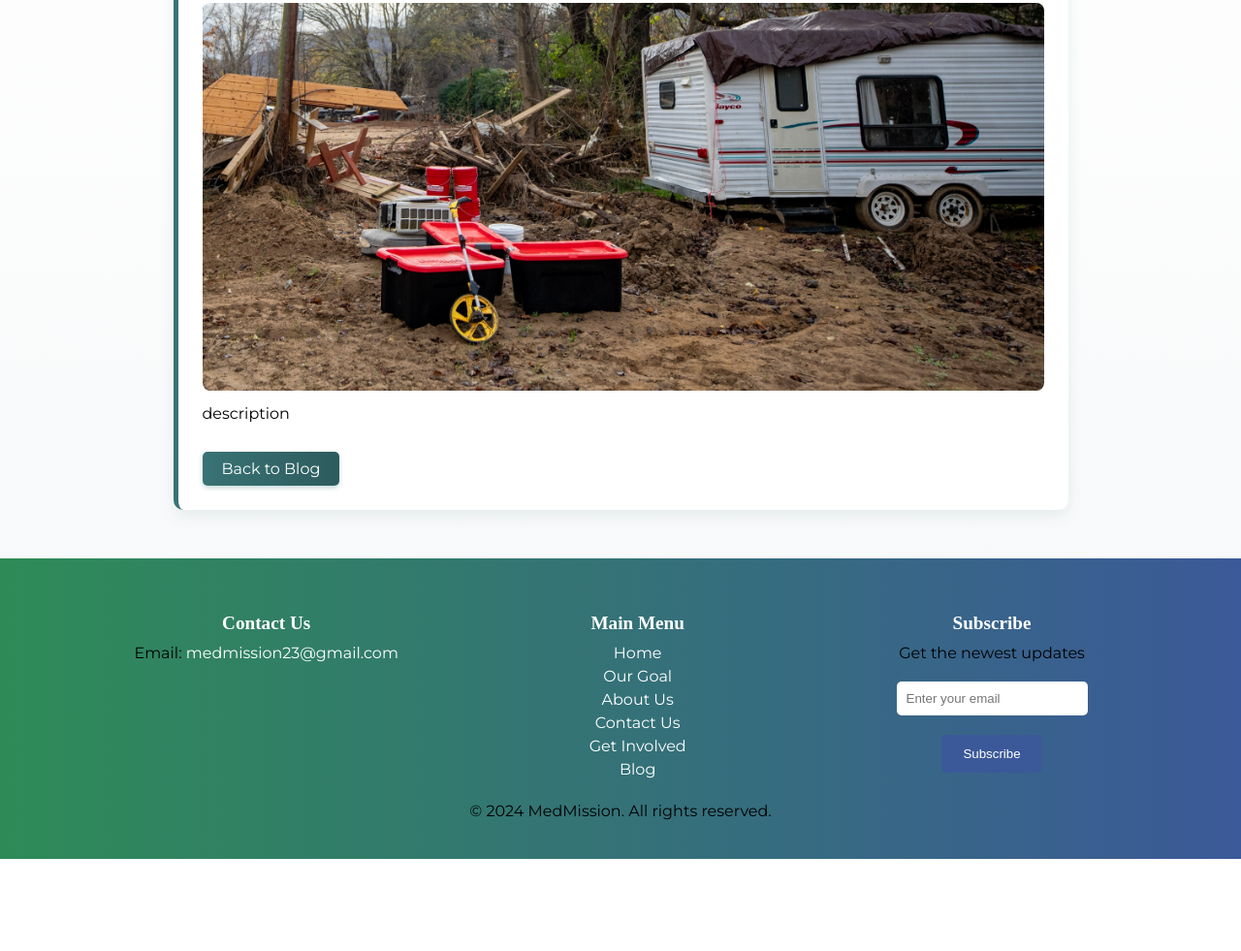
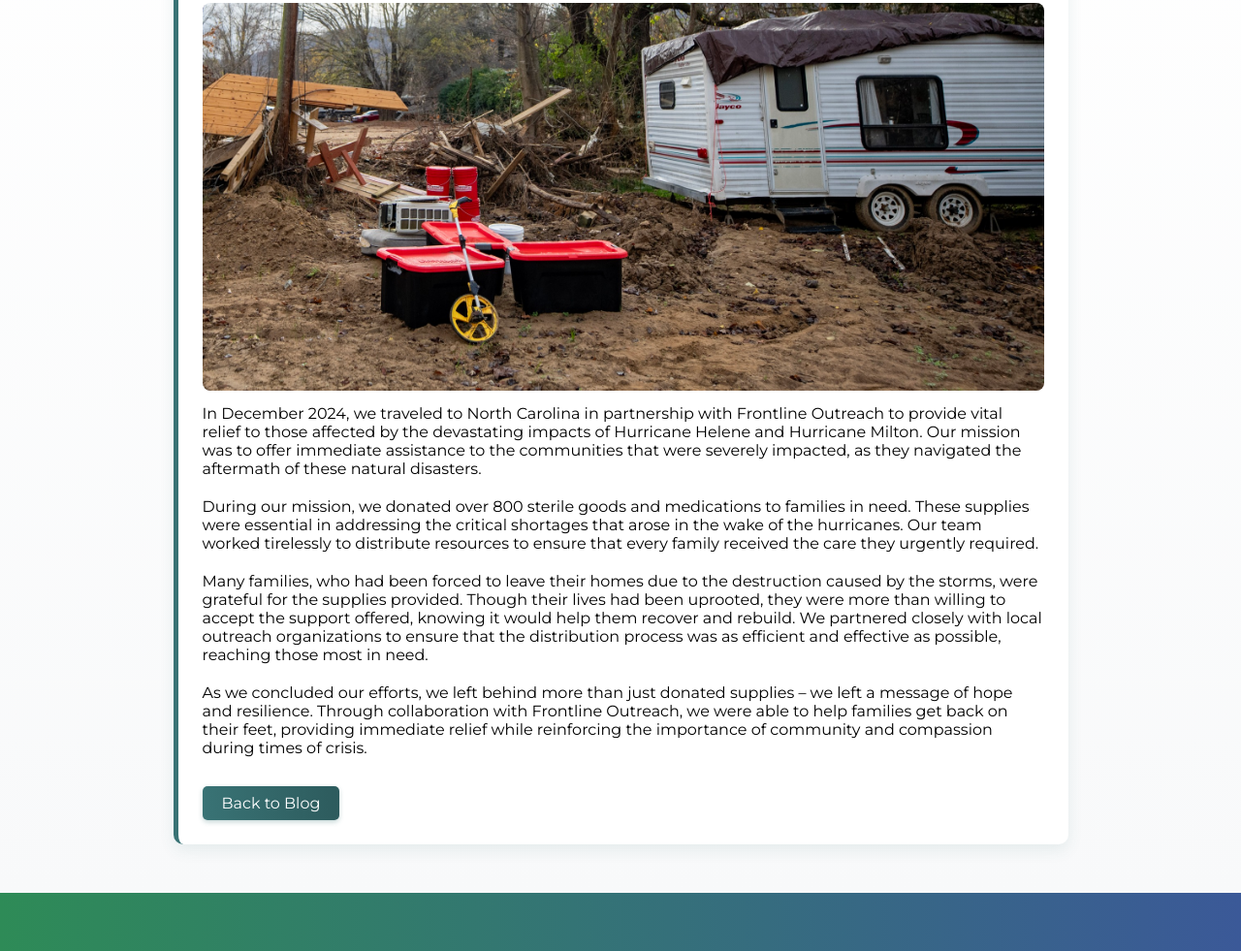
Before and after one commit to medmission/MedMissionWebsite, a plain HTML site: page read2.html in a window 1280 px wide. Shown: the part 258-1239 px from the top of the page at 97% size. Before the commit the page ends 1144 px from the top, so only its background shows below. Drawn offline with Linux system fonts and the light colour scheme; a web font is replaced by a local one.

Commit message:
Update read2.html

```diff
--- a/read2.html
+++ b/read2.html
@@ -124,7 +124,14 @@
 
             <div class="blog-post">
                 <img class="blog-image" src="nc43.jpg" alt="Healthcare Mission" style="width: 100%; max-height: 400px; object-fit: cover; margin-bottom: 10px; border-radius: 8px;">
-                <p>description</p>
+                <p>In December 2024, we traveled to North Carolina in partnership with Frontline Outreach to provide vital relief to those affected by the devastating impacts of Hurricane Helene and Hurricane Milton. Our mission was to offer immediate assistance to the communities that were severely impacted, as they navigated the aftermath of these natural disasters.</p>
+
+                <p>During our mission, we donated over 800 sterile goods and medications to families in need. These supplies were essential in addressing the critical shortages that arose in the wake of the hurricanes. Our team worked tirelessly to distribute resources to ensure that every family received the care they urgently required.</p>
+
+                <p>Many families, who had been forced to leave their homes due to the destruction caused by the storms, were grateful for the supplies provided. Though their lives had been uprooted, they were more than willing to accept the support offered, knowing it would help them recover and rebuild. We partnered closely with local outreach organizations to ensure that the distribution process was as efficient and effective as possible, reaching those most in need.</p>
+
+                <p>As we concluded our efforts, we left behind more than just donated supplies – we left a message of hope and resilience. Through collaboration with Frontline Outreach, we were able to help families get back on their feet, providing immediate relief while reinforcing the importance of community and compassion during times of crisis.</p>
+
                 <a href="blog.html" class="read-more">Back to Blog</a>
             </div>
         </div>
```
